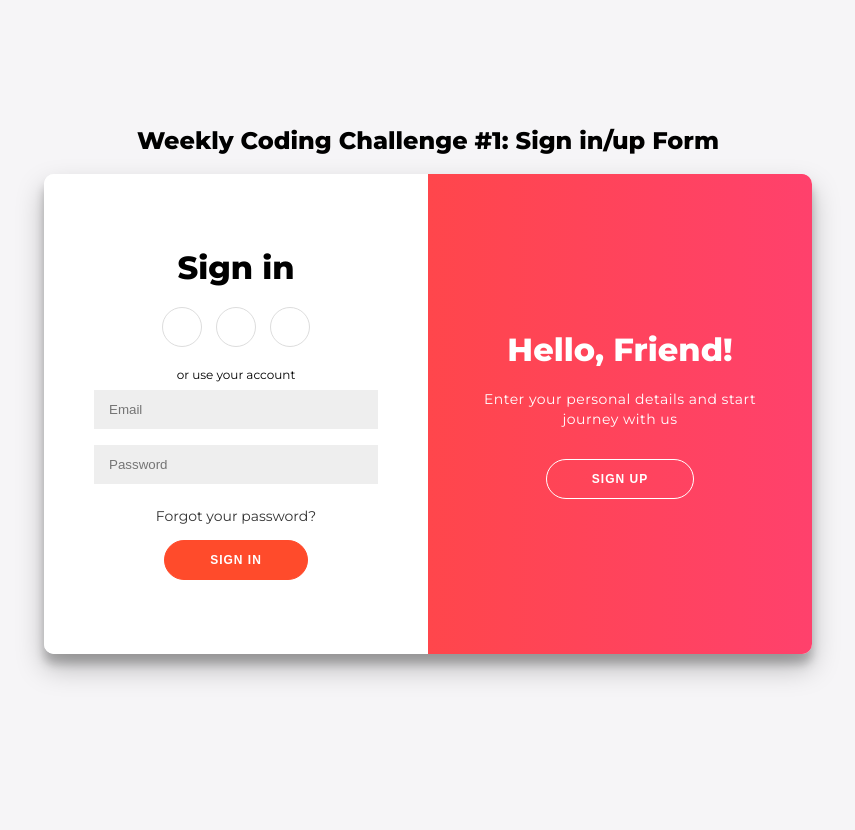
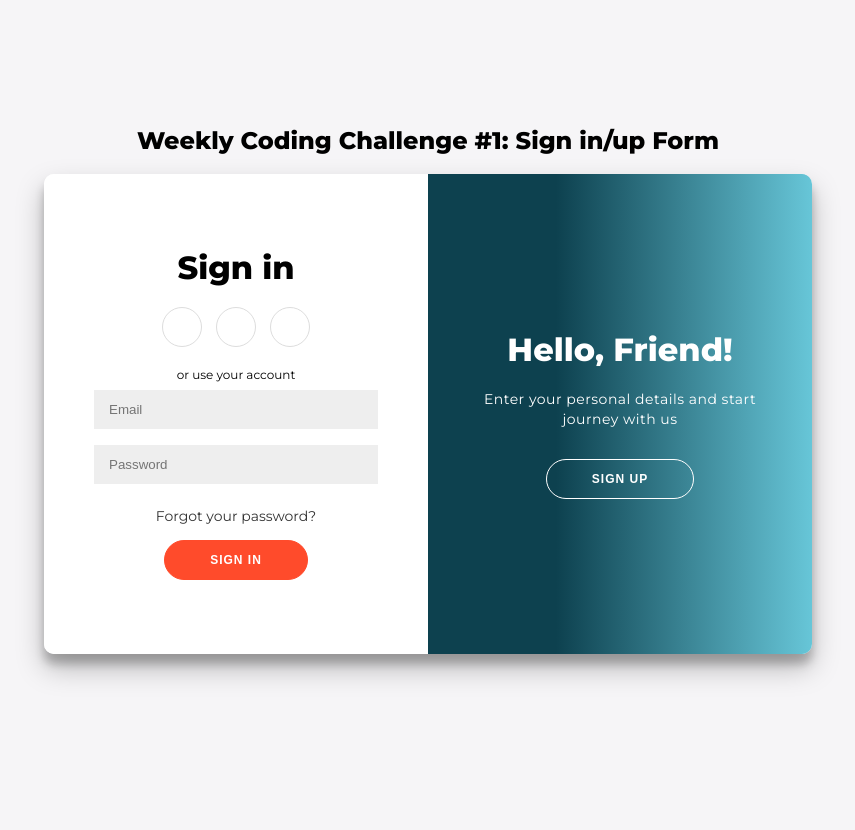
Before and after one commit to JorgeAlcaldeG/Chat_online, a PHP site: page /prueba.html in a window 1280 px wide. Shown: the whole page, without its empty margins (212-1067 px from the left). Run offline with PHP 8.4, Linux system fonts and the light colour scheme.

Commit message:
06/11/23 CSS Prueba

```diff
--- a/css/prueba.css
+++ b/css/prueba.css
@@ -160,9 +160,9 @@ input {
 }
 
 .overlay {
-	background: #FF416C;
-	background: -webkit-linear-gradient(to right, #FF4B2B, #FF416C);
-	background: linear-gradient(to right, #FF4B2B, #FF416C);
+	background: #C4A499;
+	background: -webkit-linear-gradient(to right, #67C6D8,#0D414F,#0D414F,#67C6D8);
+	background: linear-gradient(to right, #67C6D8,#0D414F,#0D414F,#67C6D8);
 	background-repeat: no-repeat;
 	background-size: cover;
 	background-position: 0 0;
--- a/proc/proc_login.php
+++ b/proc/proc_login.php
@@ -23,8 +23,8 @@ if (mysqli_num_rows($verif) == 1) {
 
         session_start();
         $_SESSION['id'] = $verif['id_user'];
+        $_SESSION['nom'] = $verif['user_username'];
         header('Location: ../home.php');
-
 
     } else {
         header('Location: ../index.php?fallo=false');
```
